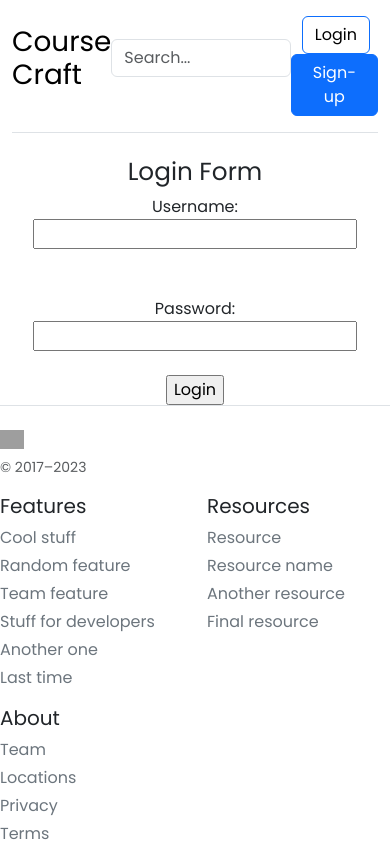
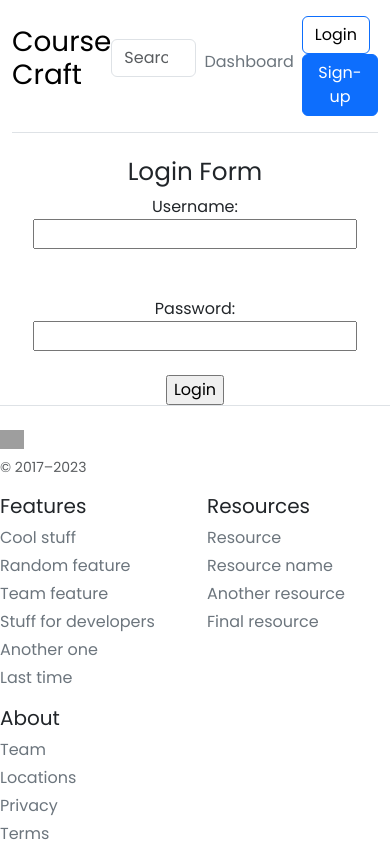
Before and after one commit to KeLsGaming23/CourseCraft, a React (Create React App) app: page /loginPage in a window 390 px wide. Built offline with nearby package versions, Linux system fonts and the light colour scheme; grey boxes are pictures that could not be loaded.

Commit message:
Implementing simple Login function

```diff
--- a/src/App.js
+++ b/src/App.js
@@ -1,15 +1,17 @@
-import {BrowserRouter, Routes, Route} from "react-router-dom";
+import { BrowserRouter, Routes, Route } from "react-router-dom";
 import Footer from "./components/Footer";
 import Header from "./components/Header";
 import Main from "./components/Main";
 import SecondMain from "./components/SecondMain";
 import CourseOverview from "./components/pages/CourseOverview";
 import LoginPage from "./components/pages/LoginPage";
+import { MyProvider } from "./context/LoginContext";
 
 
 function App() {
   return (
     <div>
+      <MyProvider>
         <BrowserRouter>
           <Header />
           <Routes>
@@ -19,8 +21,8 @@
             <Route path='/courseOverview' element={<CourseOverview />} />
           </Routes>
           <Footer />
-
         </BrowserRouter>
+      </MyProvider>
     </div>
   );
 }
--- a/src/components/Header.js
+++ b/src/components/Header.js
@@ -3,7 +3,7 @@
 function Header(){
     return(
         <>
-        <NavBar />
+        <NavBar/>
         </>
     );
 }
--- a/src/components/header/Avatar.js
+++ b/src/components/header/Avatar.js
@@ -1,4 +1,12 @@
+import { useContext } from "react";
+import { LoginContext } from "../../context/LoginContext";
+
 function Avatar() {
+    const {setIsLogin} = useContext(LoginContext);
+    function handleLogout(e){
+        e.preventDefault();
+        setIsLogin(false)
+    }
     return (
         <>
             <div className="dropdown text-end">
@@ -10,7 +18,7 @@
                     <li><a className="dropdown-item" href="#">Settings</a></li>
                     <li><a className="dropdown-item" href="#">Profile</a></li>
                     <li><hr className="dropdown-divider" /></li>
-                    <li><a className="dropdown-item" href="#">Sign out</a></li>
+                    <li><a className="dropdown-item" href="#ID" onClick={handleLogout}>Sign out</a></li>
                 </ul>
             </div>
         </>
--- /dev/null
+++ b/src/components/header/LoginRegisterButton.js
@@ -0,0 +1,17 @@
+import {Link } from "react-router-dom";
+function LoginRegisterButton() {
+    return (
+        <>
+            <div className="col-md-3 text-end">
+                <button type="button" className="btn btn-outline-primary me-2">
+                    <Link to="/loginPage"
+                    className="d-inline-flex link-body-emphasis text-decoration-none">
+                        Login
+                    </Link>
+                </button>
+                <button type="button" className="btn btn-primary">Sign-up</button>
+            </div>
+        </>
+    );
+}
+export default LoginRegisterButton;
--- a/src/components/header/NavBar.js
+++ b/src/components/header/NavBar.js
@@ -1,6 +1,10 @@
 import {Link } from "react-router-dom";
 import Avatar from "./Avatar";
+import LoginRegisterButton from "./LoginRegisterButton";
+import { useContext } from "react";
+import { LoginContext } from "../../context/LoginContext";
 function NavBar() {
+    const {isLogin} = useContext(LoginContext);
     return (
         <>
             <div className="container">
@@ -14,17 +18,12 @@
                     <form className="col-sm-5 col-lg mb-3 mb-lg-0 me-lg-3" role="search">
                         <input type="search" className="form-control form-control-secondary" placeholder="Search..." aria-label="Search" />
                     </form>
-                    {/* <div>
+                    <div>
                         <ul className="nav col-12 col-md-auto mb-2 justify-content-center mb-md-0">
                             <li><Link to="/secondMain" className="nav-link px-2 link-secondary">Dashboard</Link></li>
                         </ul>
-                    </div> */}
-
-                    <div className="col-md-3 text-end">
-                        <button type="button" className="btn btn-outline-primary me-2"><Link to="/loginPage" className="d-inline-flex link-body-emphasis text-decoration-none">Login</Link></button>
-                        <button type="button" className="btn btn-primary">Sign-up</button>
                     </div>
-                    {/* <Avatar /> */}
+                    {isLogin ? <Avatar /> : <LoginRegisterButton />}
                 </header>
             </div>
         </>
--- a/src/components/pages/LoginPage.js
+++ b/src/components/pages/LoginPage.js
@@ -1,9 +1,22 @@
+import { useContext } from "react";
+import { LoginContext } from "../../context/LoginContext";
+import { useNavigate } from "react-router-dom";
+
+
 function LoginPage(){
+	const { setIsLogin } = useContext(LoginContext);
+	const navigate = useNavigate();
+	function handleLogin(e){
+		e.preventDefault();
+		setIsLogin(true);
+		navigate("/");
+	}
+
     return(
         <>
 		<div className="text-center">
             <h2>Login Form</h2>
-	        <form action="/login" method="POST">
+	        <form onSubmit={handleLogin}>
 		        <label for="username">Username:</label>
 		        <input type="text" id="username" name="username"/><br /><br /><br />
 		        <label for="password">Password:</label>
--- /dev/null
+++ b/src/context/LoginContext.js
@@ -0,0 +1,16 @@
+import { createContext, useState } from "react";
+
+export const LoginContext = createContext();
+export const MyProvider = (props) => {
+    const [isLogin, setIsLogin] = useState(false);
+    const [redirectFromHome, setRedirectFromHome] = useState(false);
+    return(
+        <>
+            <LoginContext.Provider value={{
+                isLogin, setIsLogin,
+                redirectFromHome, setRedirectFromHome }}>
+            {props.children}
+            </LoginContext.Provider>
+        </>
+    );
+}
```
Lines whose indentation alone changed are shown as unchanged.
